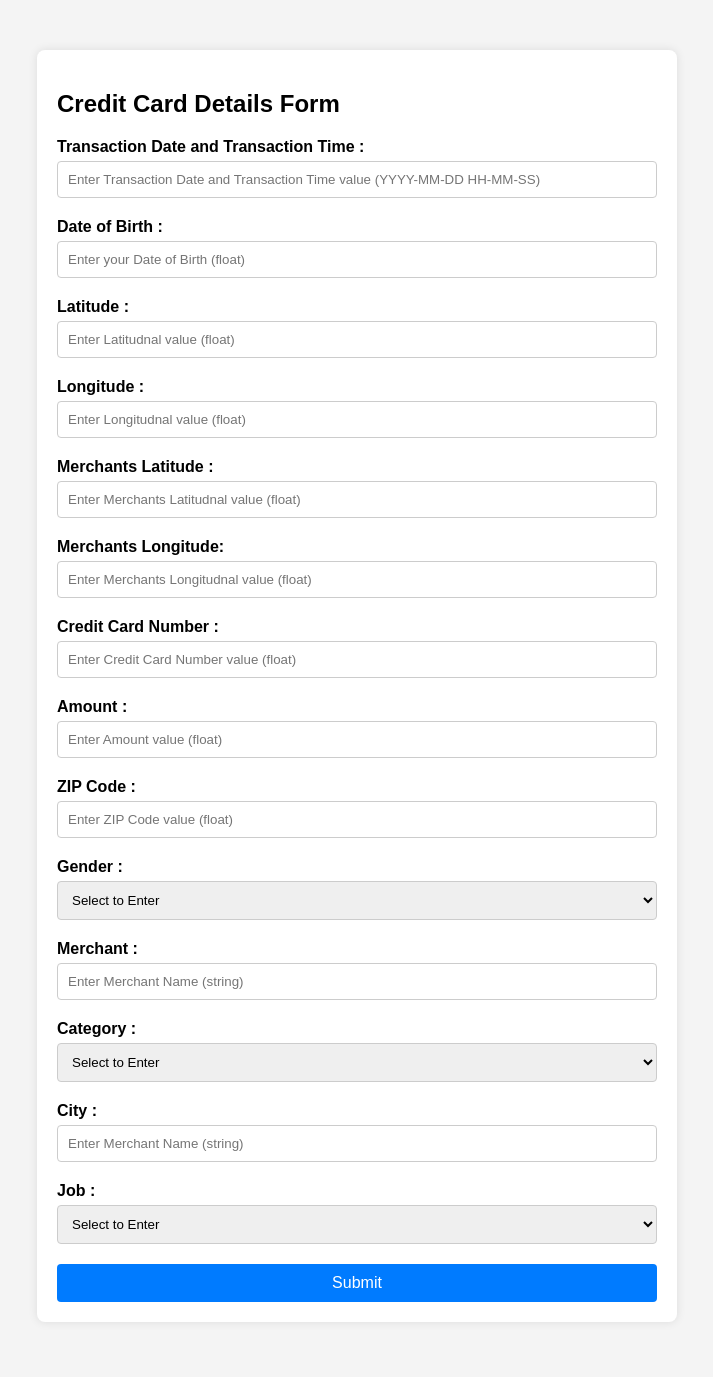
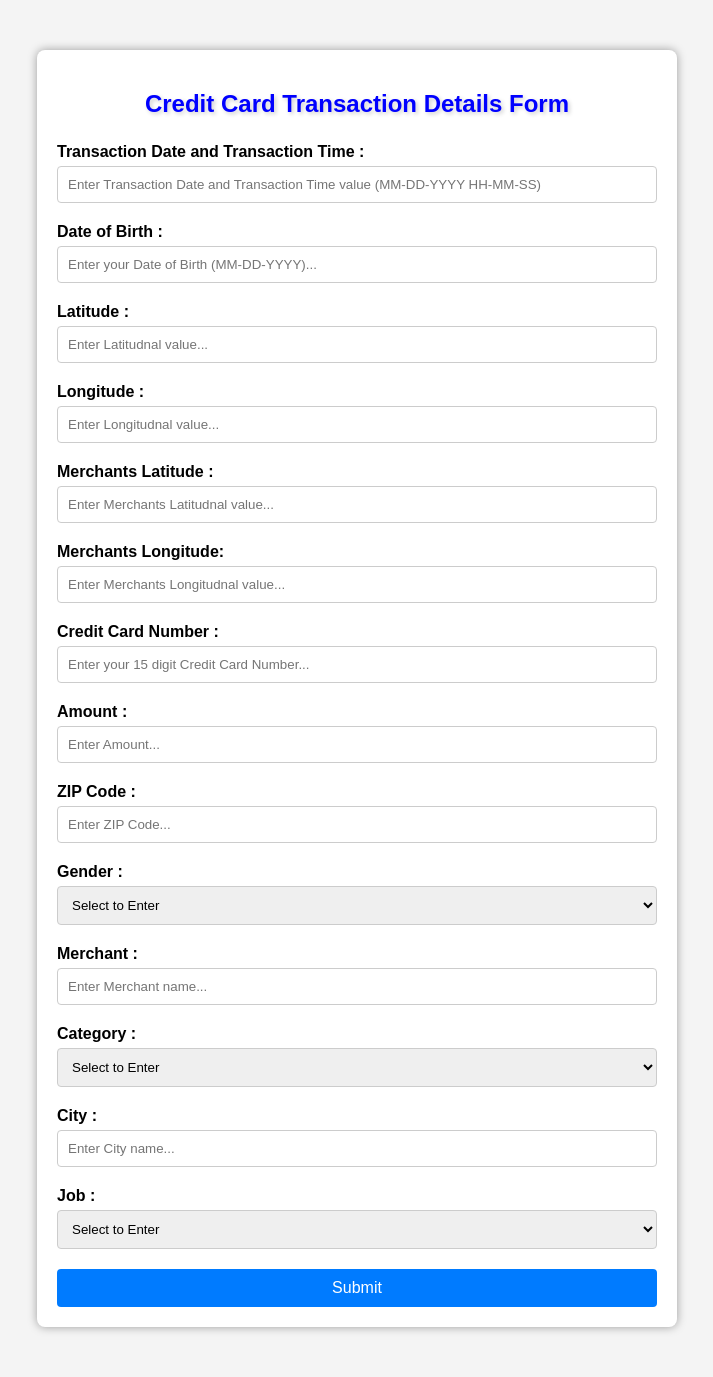
Before and after one commit to SuryanshGupta17/FraudDetection-In-CreditCard-Transactions, a Flask app: page /predict in a window 1280 px wide. Shown: the whole page, without its empty margins (283-996 px from the left). Before the commit the page ends 1302 px from the top, so only its background shows below. Run offline with Flask 3, Linux system fonts and the light colour scheme.

Commit message:
templates

```diff
--- a/templates/form.html
+++ b/templates/form.html
@@ -17,7 +17,7 @@
     padding: 20px;
     background-color: #fff;
     border-radius: 8px;
-    box-shadow: 0 0 10px rgba(0, 0, 0, 0.1);
+    box-shadow: 0 0 10px rgba(0, 0, 0, 0.36);
   }
   .form-group {
     margin-bottom: 20px;
@@ -49,57 +49,74 @@
   input[type="submit"]:hover {
     background-color: #0056b3;
   }
+  h2{
+    font-family: "Arial", sans-serif;
+    font-size: 24px;
+    font-weight: bold;
+    text-align: center;
+    color: blue;
+    text-shadow: 2px 2px 4px rgba(0, 0, 0, 0.2);
+    margin-bottom: 25px;
+  }
+  label{
+    font-family: "Arial", sans-serif;
+    font-size: 16px;
+    font-weight: bold;
+    text-align: left;
+    color: black;
+    text-shadow: 2px 2px 4px rgba(0, 0, 0, 0.01);
+  }
 </style>
 </head>
 <body>
 
 <div class="container">
-  <h2>Credit Card Details Form</h2>
+  <h2>Credit Card Transaction Details Form</h2>
   <form action="{{url_for('predict_datapoint')}}" method="POST">
     <div class="form-group">
       <label for="trans_date_trans_time">Transaction Date and Transaction Time :</label>
-      <input type="text" id="trans_date_trans_time" name="Transaction Date and Transaction Time :" placeholder="Enter Transaction Date and Transaction Time value (YYYY-MM-DD HH-MM-SS)">
+      <input type="text" id="trans_date_trans_time" name="Transaction Date and Transaction Time :" placeholder="Enter Transaction Date and Transaction Time value (MM-DD-YYYY HH-MM-SS)">
     </div>
 
     <div class="form-group">
       <label for="dob">Date of Birth :</label>
-      <input type="text" id="dob" name="Date of Birth :" placeholder="Enter your Date of Birth (float)">
+      <input type="text" id="dob" name="Date of Birth :" placeholder="Enter your Date of Birth (MM-DD-YYYY)... ">
     </div>
 
     <div class="form-group">
       <label for="lat">Latitude :</label>
-      <input type="text" id="lat" name="Latitude :" placeholder="Enter Latitudnal value (float)">
+      <input type="text" id="lat" name="Latitude :" placeholder="Enter Latitudnal value... ">
     </div>
 
     <div class="form-group">
       <label for="long">Longitude :</label>
-      <input type="text" id="long" name="long" placeholder="Enter Longitudnal value (float)">
+      <input type="text" id="long" name="long" placeholder="Enter Longitudnal value... ">
     </div>
 
     <div class="form-group">
       <label for="merch_lat">Merchants Latitude :</label>
-      <input type="text" id="merch_lat" name="merch_lat" placeholder="Enter Merchants Latitudnal value (float)">
+      <input type="text" id="merch_lat" name="merch_lat" placeholder="Enter Merchants Latitudnal value... ">
     </div>
 
     <div class="form-group">
       <label for="merch_long">Merchants Longitude:</label>
-      <input type="text" id="merch_long" name="merch_long" placeholder="Enter Merchants Longitudnal value (float)">
+      <input type="text" id="merch_long" name="merch_long" placeholder="Enter Merchants Longitudnal value... ">
     </div>
 
 
     <div class="form-group">
       <label for="cc_num">Credit Card Number :</label>
-      <input type="text" id="cc_num" name="cc_num" placeholder="Enter Credit Card Number value (float)">
+      <input type="text" id="cc_num" name="cc_num" placeholder="Enter your 15 digit Credit Card Number...">
     </div>
 
     <div class="form-group">
       <label for="amt">Amount :</label>
-      <input type="text" id="amt" name="amt" placeholder="Enter Amount value (float)">
+      <input type="text" id="amt" name="amt" placeholder="Enter Amount...">
     </div>
 
     <div class="form-group">
       <label for="zip">ZIP Code :</label>
-      <input type="text" id="zip" name="zip" placeholder="Enter ZIP Code value (float)">
+      <input type="text" id="zip" name="zip" placeholder="Enter ZIP Code...">
     </div>
 
     <div class="form-group">
@@ -113,7 +130,7 @@
 
     <div class="form-group">
       <label for="merchant">Merchant :</label>
-      <input type="text" id="merchant" name="merchant" placeholder="Enter Merchant Name (string)">
+      <input type="text" id="merchant" name="merchant" placeholder="Enter Merchant name...">
     </div>
 
     <div class="form-group">
@@ -151,7 +168,7 @@
 
     <div class="form-group">
       <label for="city">City :</label>
-      <input type="text" id="merchant" name="merchant" placeholder="Enter Merchant Name (string)">
+      <input type="text" id="merchant" name="merchant" placeholder="Enter City name...">
     </div>
 
     <div class="form-group">
```
Also changed, not shown: templates/index.html (+10 -2 lines), templates/results.html (line endings or trailing spaces).
